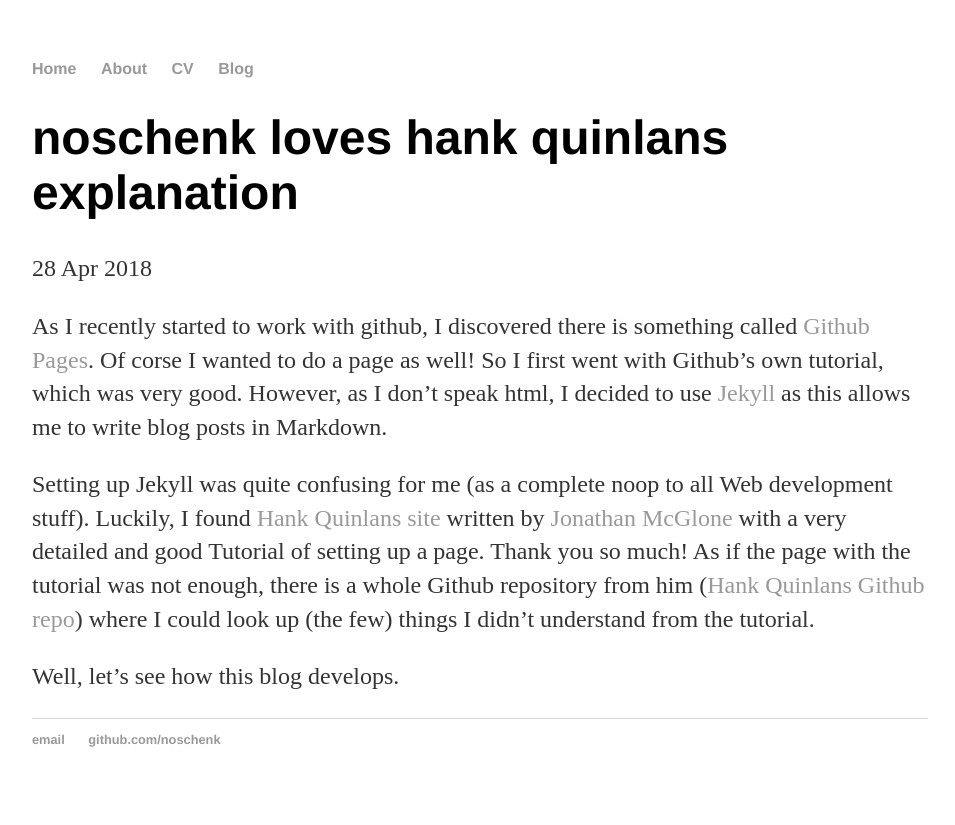
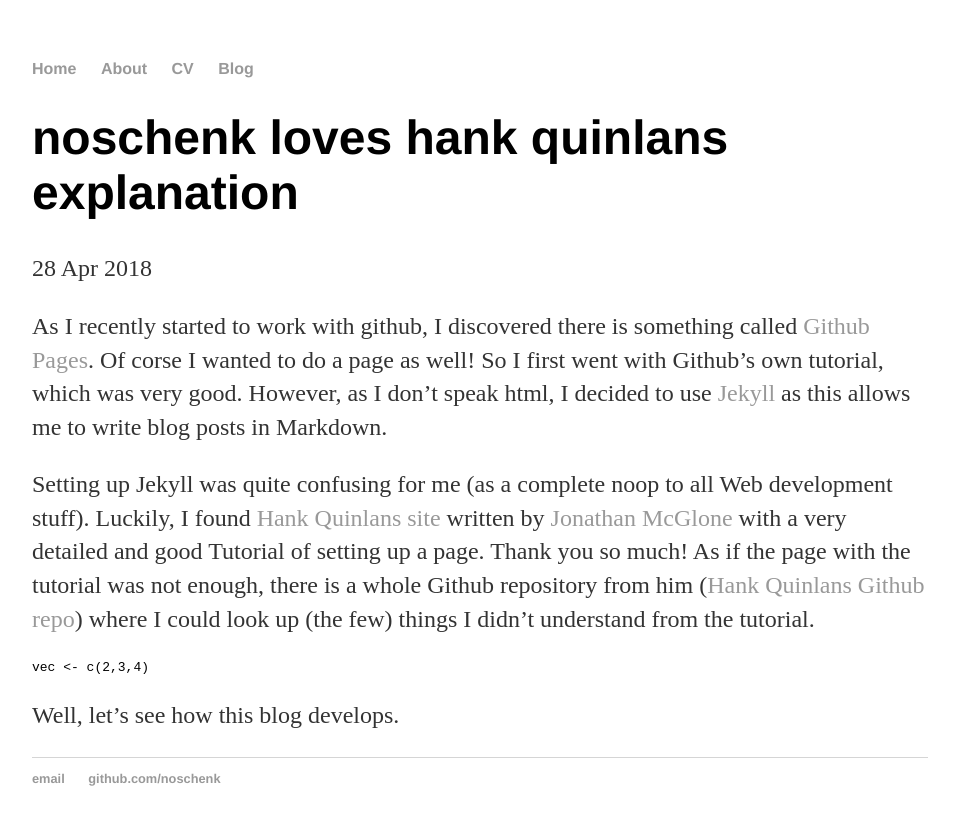
Before and after one commit to noschenk/noschenk.github.io, a Jekyll site: the page built from _posts/2018-04-28-thanks-hank-quinlan.md, in a window 1280 px wide. Shown: the top 825 px of the page, without its empty margins (160-1115 px from the left). Built offline with Jekyll 4.4.1, drawn with Linux system fonts in a browser that asks for light colours.

Commit message:
test out how code looks

````diff
--- a/_posts/2018-04-28-thanks-hank-quinlan.md
+++ b/_posts/2018-04-28-thanks-hank-quinlan.md
@@ -8,4 +8,8 @@ As I recently started to work with github, I discovered there is something calle
 
 Setting up Jekyll was quite confusing for me (as a complete noop to all Web development stuff). Luckily, I found [Hank Quinlans site](http://jmcglone.com/guides/github-pages/) written by [Jonathan McGlone](http://jmcglone.com/) with a very detailed and good Tutorial of setting up a page. Thank you so much! As if the page with the tutorial was not enough, there is a whole Github repository from him ([Hank Quinlans Github repo](https://github.com/hankquinlan/hankquinlan.github.io)) where I could look up (the few) things I didn't understand from the tutorial.
 
+```{r}
+vec <- c(2,3,4)
+```
+
 Well, let's see how this blog develops.
````
